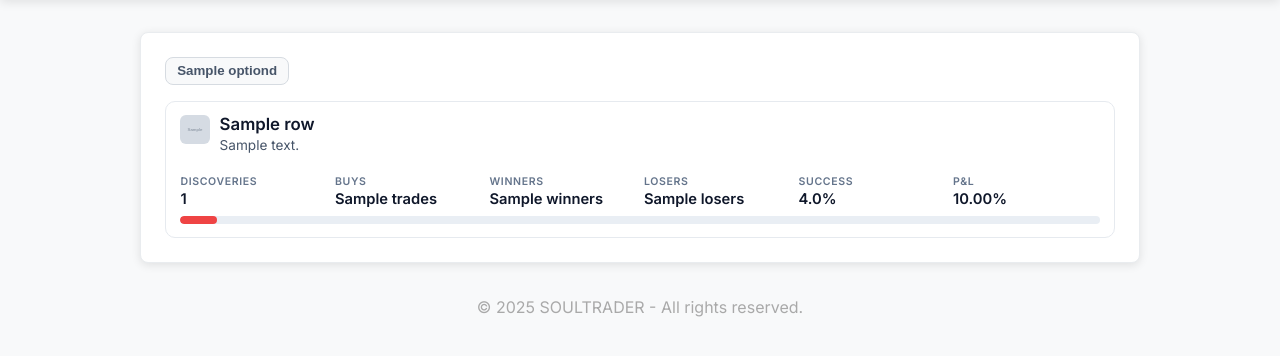
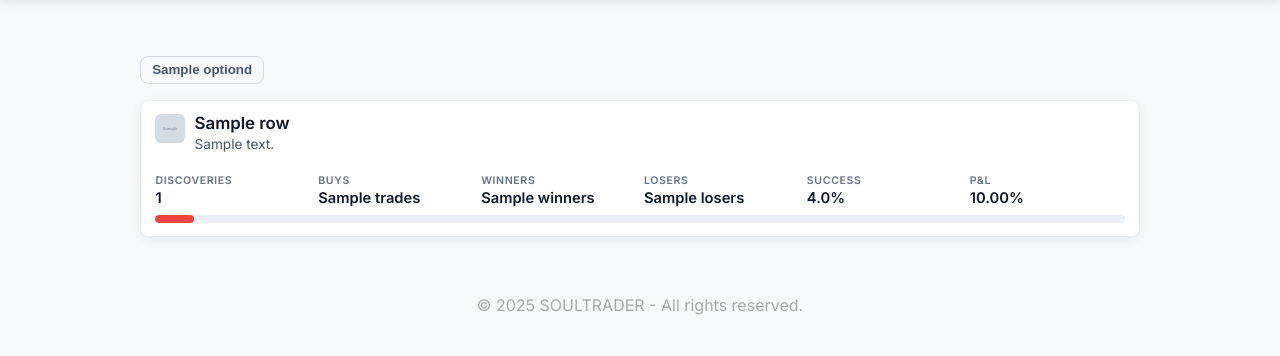
Before and after one commit to davemccarthy/SoulTrader, a Django app: template core/templates/core/advisory.html in a window 1280 px wide. Shown: the part 82-438 px from the top of the page. Run offline with Django 5.2, Linux system fonts and the light colour scheme; the template is opened without the code that fills it: most values are stand-ins (such as "Sample title", 1, 10 or a date in 2020); grey boxes marked "Sample" are stand-in pictures.

Commit message:
Match advisory cards to funds floating panel style.
Remove the outer advisory wrapper chrome and align advisory card radius, border, and shadow behavior with the funds page visual treatment.

Co-authored-by: Cursor <cursoragent@cursor.com>

```diff
--- a/core/templates/core/advisory.html
+++ b/core/templates/core/advisory.html
@@ -3,7 +3,7 @@
 {% block title %}Advisory - SOULTRADER{% endblock %}
 
 {% block content %}
-<div class="card">
+<div class="card" style="box-shadow: none; border: none; background: transparent; padding-left: 0; padding-right: 0;">
     <style>
         .advisory-header {
             display: flex;
@@ -44,17 +44,27 @@
             gap: 0.75rem;
         }
         .advisory-card {
-            border: 1px solid #e6eaef;
-            border-radius: 10px;
+            border: 1px solid #e9ecef;
+            border-radius: 8px;
             background: #fff;
+            box-shadow: 0 2px 10px rgba(0,0,0,0.08);
             padding: 0.8rem 0.9rem;
             display: grid;
             gap: 0.5rem;
+            transition: border-color 0.2s, box-shadow 0.2s;
         }
         .advisory-card-link {
             color: inherit;
             text-decoration: none;
             display: block;
+        }
+        .advisory-card-link:hover .advisory-card {
+            border-color: #00843D;
+            box-shadow: 0 4px 14px rgba(0, 132, 61, 0.12);
+        }
+        .advisory-card-link:focus {
+            outline: 2px solid #00843D;
+            outline-offset: 2px;
         }
         .advisory-card-top {
             display: flex;
```
Also changed, not shown: core/templates/core/advisory_discoveries.html (+4 -3 lines).
